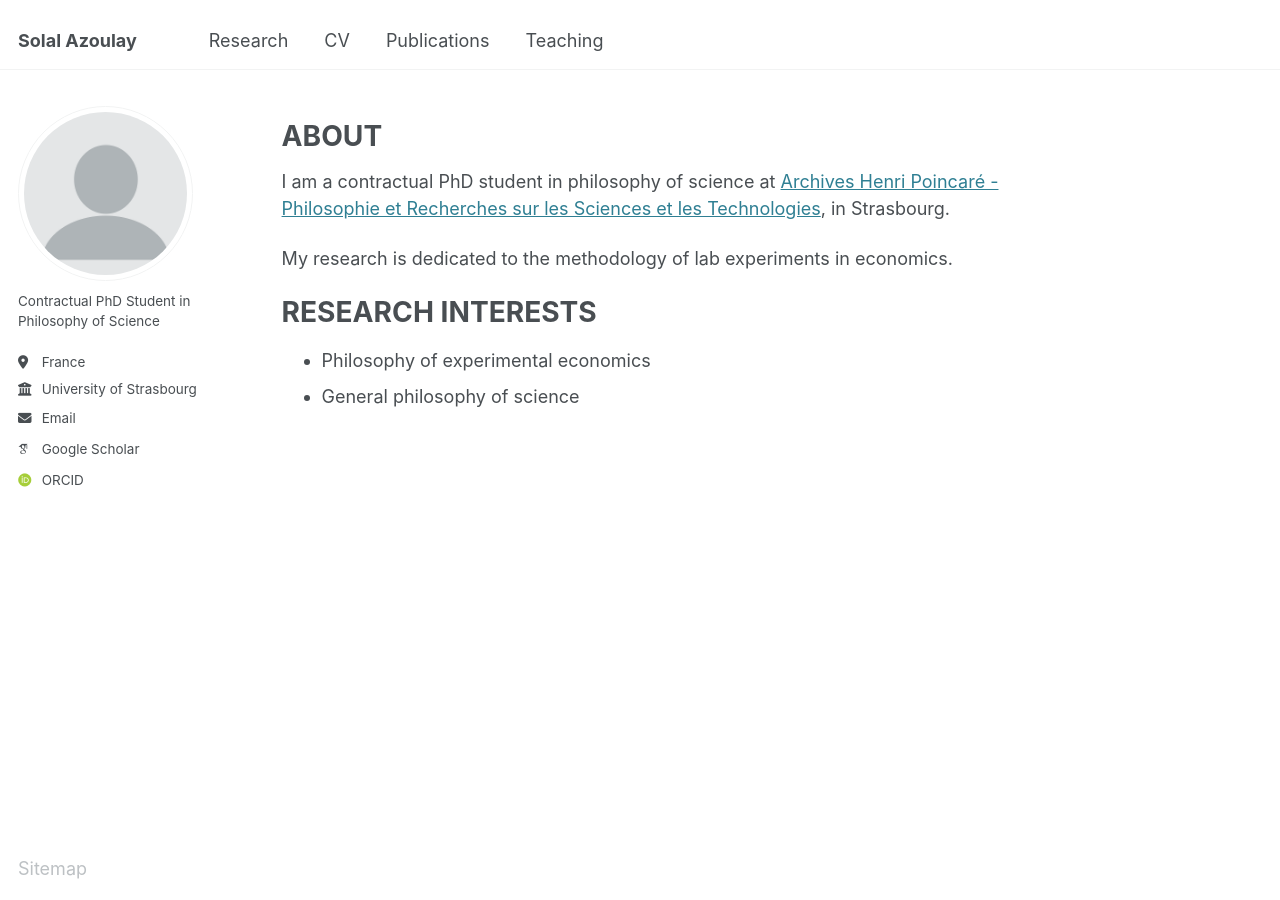
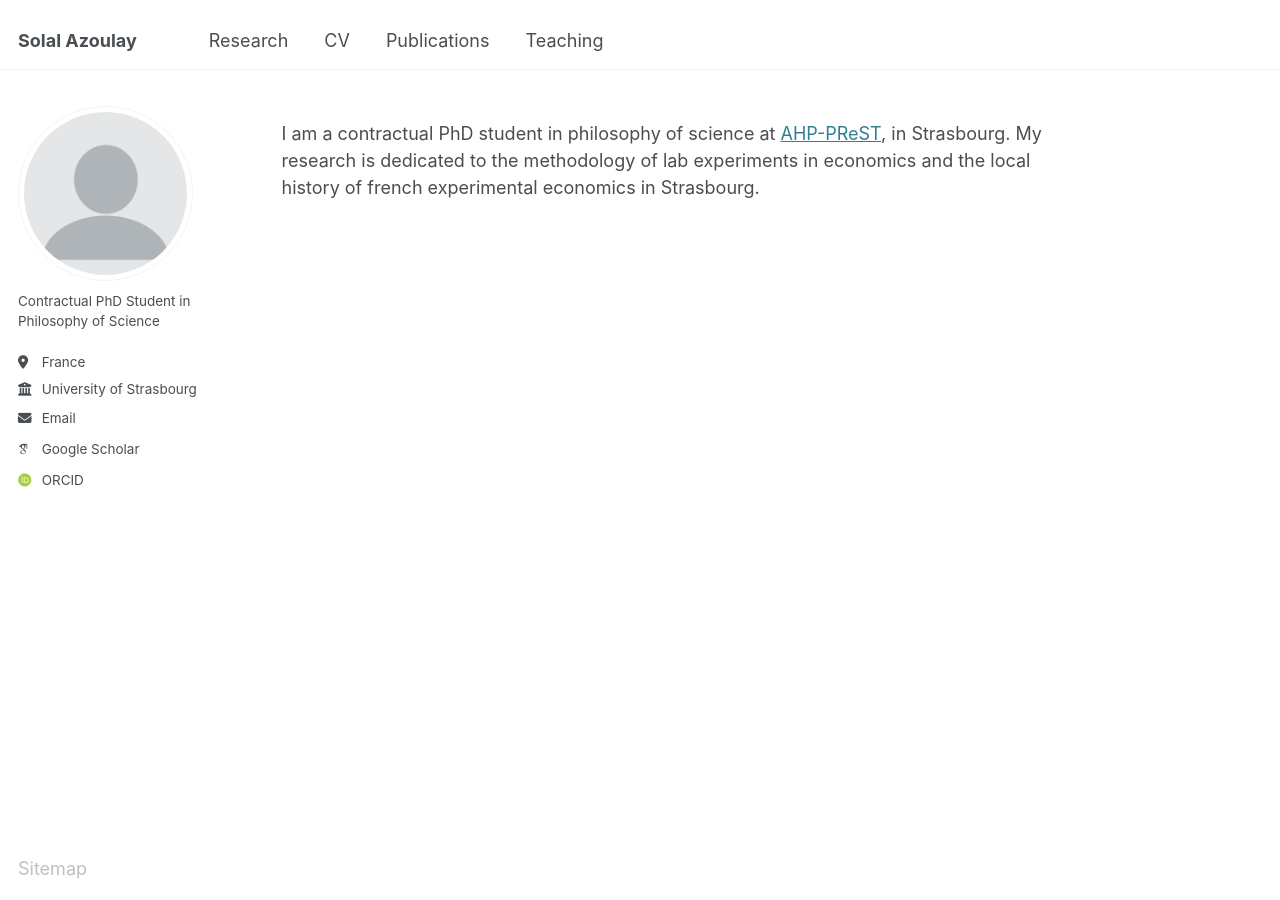
Before and after one commit to solal-azoulay/solal-azoulay.github.io, a Jekyll site: the page built from _pages/about.md, in a window 1280 px wide. Built offline with Jekyll 4.4.1, drawn with Linux system fonts in a browser that asks for light colours; some web fonts are replaced.

Commit message:
Update about.md

```diff
--- a/_pages/about.md
+++ b/_pages/about.md
@@ -7,13 +7,4 @@ redirect_from:
   - /about.html
 ---
 
-ABOUT
-======
-I am a contractual PhD student in philosophy of science at [Archives Henri Poincaré - Philosophie et Recherches sur les Sciences et les Technologies](https://poincare.univ-lorraine.fr/), in Strasbourg.
-
-My research is dedicated to the methodology of lab experiments in economics.
-
-RESEARCH INTERESTS
-======
-- Philosophy of experimental economics
-- General philosophy of science
+I am a contractual PhD student in philosophy of science at [AHP-PReST](https://poincare.univ-lorraine.fr/), in Strasbourg. My research is dedicated to the methodology of lab experiments in economics and the local history of french experimental economics in Strasbourg.
```
